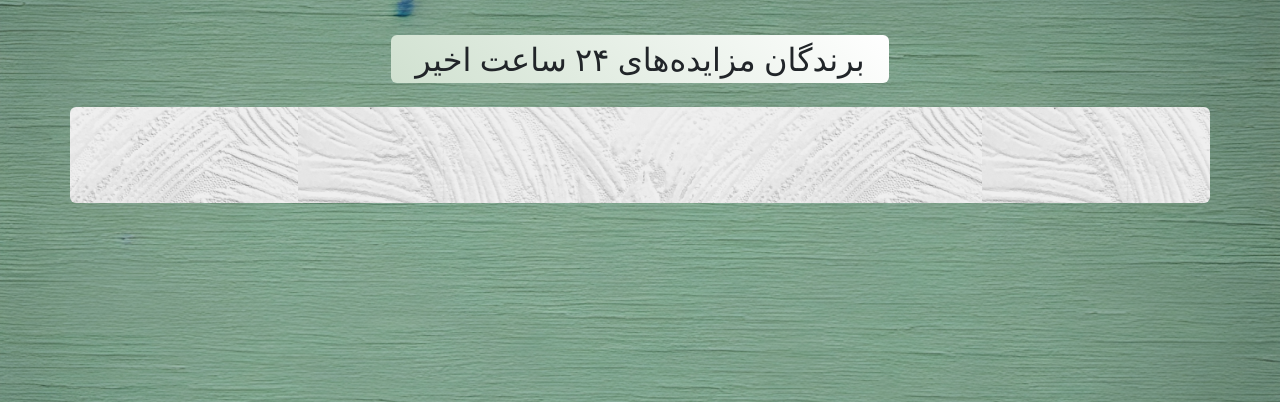
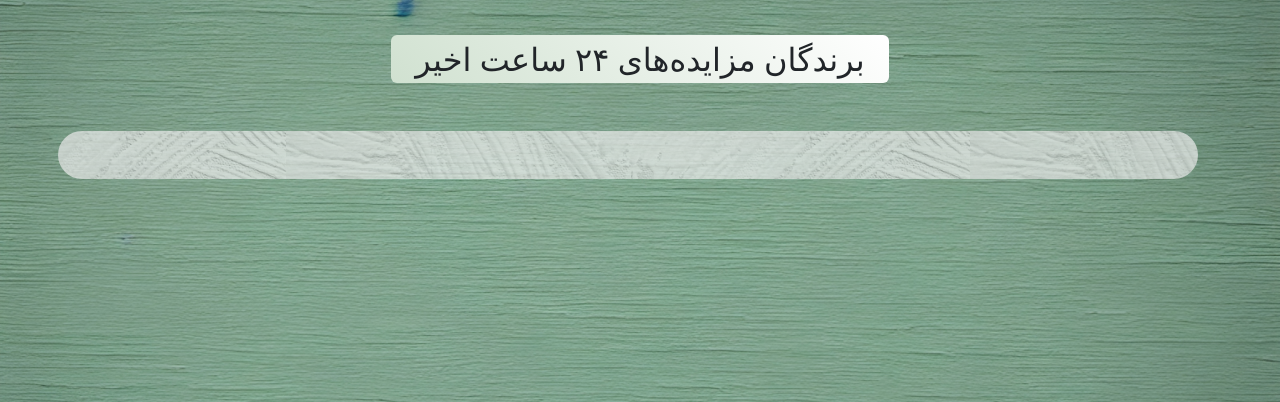
Before and after one commit to sina0k/auctioneer, a Django app: page /winners in a window 1280 px wide. Shown: the part 108-510 px from the top of the page. Run offline with Django 3.2, Linux system fonts and the light colour scheme; data that the repository does not hold is empty.

Commit message:
winners and product list updated

```diff
--- a/project/base/templates/base/product_list.html
+++ b/project/base/templates/base/product_list.html
@@ -3,7 +3,7 @@
 
 {% block content %}
 
-<div class="container rounded-5 background_items m-auto mt-5">
+<div class="container rounded-5 background-product-list m-auto mt-5">
     <div >
 
         {% for p in products %}
--- a/project/base/templates/base/winners.html
+++ b/project/base/templates/base/winners.html
@@ -10,13 +10,13 @@
 </br>
 </hr>
 
-<div class="container rounded background_items">
+<div class="container rounded py-4 background_items">
     {% for deal in won_deals%}
     {% with p=deal.cart.products.all|first %}
     {% if p %}
 
 
-    <div class="row fs-4 text-center align-items-center p-2">
+    <div class="row fs-4 text-center background-position-relative align-items-center p-2">
         <div class="col-2 m-auto">
             <div class="row">
 
--- a/project/static/styles/style.css
+++ b/project/static/styles/style.css
@@ -114,7 +114,7 @@ nav {
     margin-right: 1rem;
 }
 
-.fit-content{
+.fit-content {
     width: fit-content;
 }
 
@@ -154,10 +154,40 @@ nav {
 }
 
 .background_items {
+    position: relative;
+    z-index: 1;
+    height: fit-content;
+}
+
+.background-position-relative {
+    position: relative;
+    z-index: 1;
+    margin-top: 15pt;
+}
+
+.background_items:before {
+    content: "";
+    width: 100%;
+    border-radius: 3rem;
+
+    height: 100%;
+    position: absolute;
+    box-sizing: border-box;
+
+    background: #ffffff url("/static/images/list_background.jpg") repeat center center;
+    opacity: 70%;
+    background-size: 60%;
+    z-index: -1;
+
+}
+
+
+.background-product-list {
+
     box-sizing: border-box;
     padding: 3rem;
-    background: #ffffff url("/static/images/list_background.jpg") repeat center center;
-    background-size: 60%;
+    background: #ffffff url("/static/images/grainy_textured_wall.jpg") repeat center center;
+    background-size: 50%;
 }
 
 .card {
```
Also changed, not shown: project/static/images/grainy_textured_wall.jpg (renamed from project/static/images/grainy textured wall.jpg).
